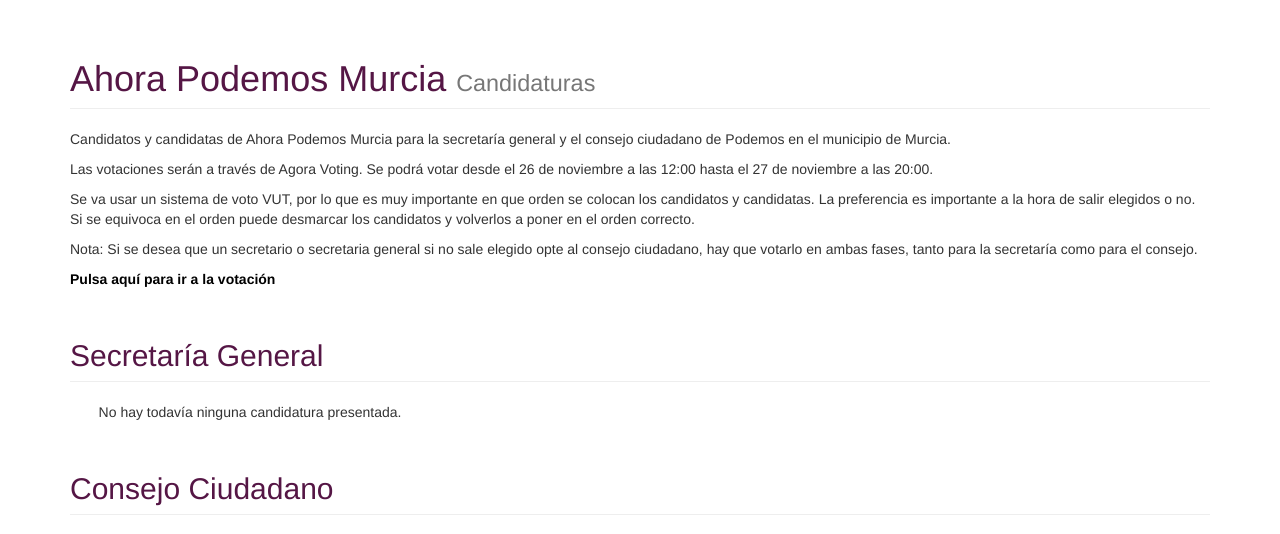
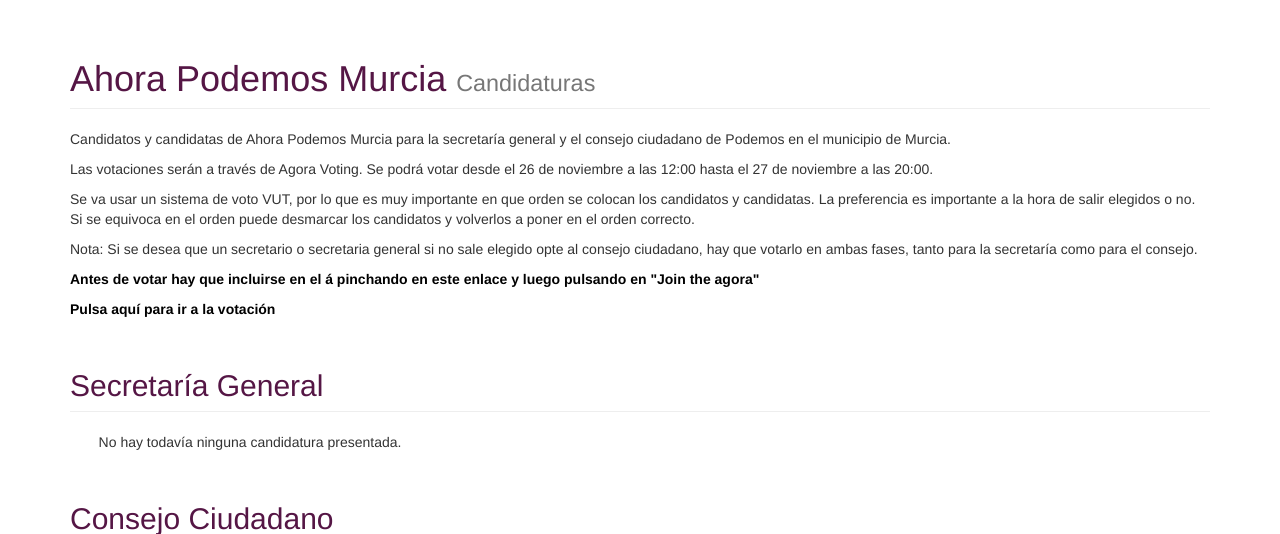
Before and after one commit to pedroluislopez/candidaturas, a Django app: page / in a window 1280 px wide. Shown: the part 51-585 px from the top of the page. Run offline with Django 3.2, Linux system fonts and the light colour scheme; data that the repository does not hold is empty; some libraries are stand-ins or nearby versions.

Commit message:
New message of agora

```diff
--- a/candidatos/templates/index.html
+++ b/candidatos/templates/index.html
@@ -11,6 +11,7 @@
         <p>Las votaciones ser&aacute;n a trav&eacute;s de Agora Voting. Se podrá votar desde el 26 de noviembre a las 12:00 hasta el 27 de noviembre a las 20:00.</p>
         <p>Se va usar un sistema de voto VUT, por lo que es muy importante en que orden se colocan los candidatos y candidatas. La preferencia es importante a la hora de salir elegidos o no. Si se equivoca en el orden puede desmarcar los candidatos y volverlos a poner en el orden correcto.</p>
         <p>Nota: Si se desea que un secretario o secretaria general si no sale elegido opte al consejo ciudadano, hay que votarlo en ambas fases, tanto para la secretaría como para el consejo.</p>
+        <p><strong><a href="https://agora.agoravoting.com/ahorapodemosmurcia/primarias-de-ahora-podemos-murcia" target="blank_">Antes de votar hay que incluirse en el &aacute; pinchando en este enlace y luego pulsando en "Join the agora"</a></strong></p>
         <p><strong><a href="https://agora.agoravoting.com/ahorapodemosmurcia/primarias-de-ahora-podemos-murcia/election/primarias-de-ahora-podemos-murcia-para-el-consejo-ciudadano-de-po" target="blank_">Pulsa aqu&iacute; para ir a la votaci&oacute;n</a></strong></p>
     </div>
 </div>
```
